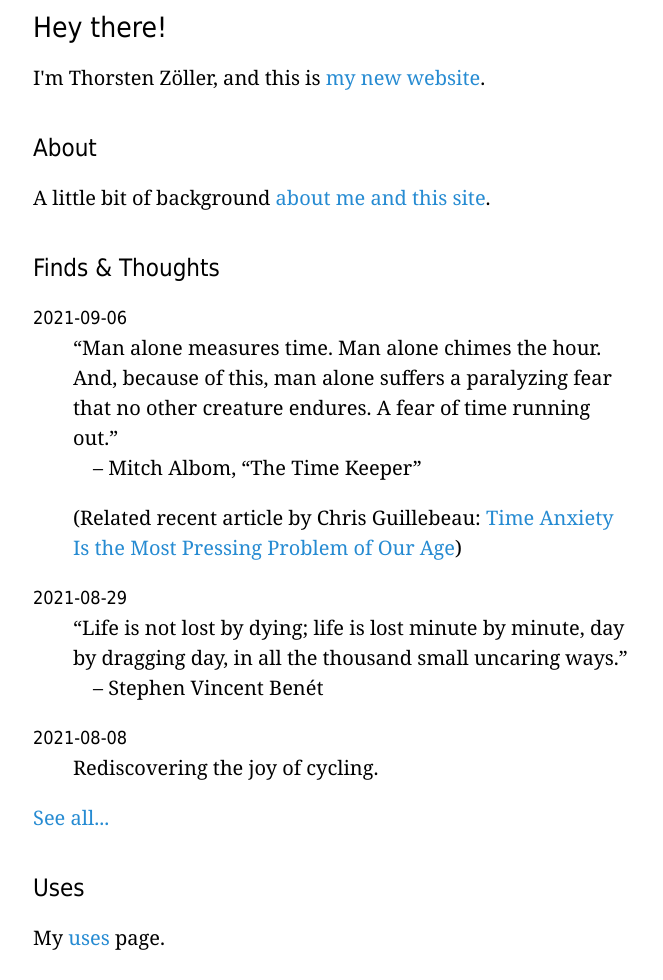
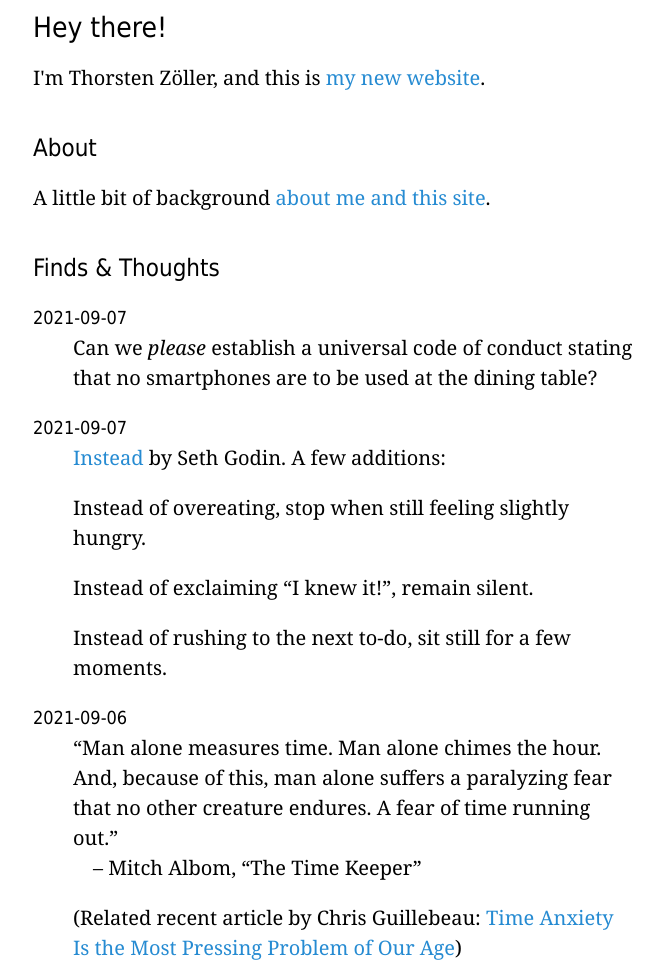
Before and after one commit to thorstenzoeller/thorstenzoeller.github.io, a plain HTML site: page index.html in a window 1280 px wide. Shown: the part 102-1082 px from the top of the page, without its empty margins (307-970 px from the left). Drawn offline with Linux system fonts and the light colour scheme.

Commit message:
Update 'Finds & Thoughts'

```diff
--- a/index.html
+++ b/index.html
@@ -24,6 +24,25 @@
     <h3>Finds &amp; Thoughts</h3>
 
     <dl>
+      <dt class="date">2021-09-07</dt>
+      <dd>
+        <p>Can we <em>please</em> establish a universal code of conduct stating
+        that no smartphones are to be used at the dining table?</p>
+      </dd>
+
+      <dt class="date">2021-09-07</dt>
+      <dd>
+        <p><a href="https://seths.blog/2021/09/instead-2/">Instead</a> by Seth
+        Godin. A few additions:</p>
+
+        <p>Instead of overeating, stop when still feeling slightly hungry.</p>
+
+        <p>Instead of exclaiming &ldquo;I knew it!&rdquo;, remain silent.</p>
+
+        <p>Instead of rushing to the next to-do, sit still for a few
+        moments.</p>
+      </dd>
+
       <dt class="date">2021-09-06</dt>
       <dd>
         <figure class="quote">
@@ -36,20 +55,6 @@
         <p>(Related recent article by Chris Guillebeau: <a
         href="https://chrisguillebeau.com/time-anxiety/">Time Anxiety Is the
         Most Pressing Problem of Our Age</a>)</p>
-      </dd>
-
-      <dt class="date">2021-08-29</dt>
-      <dd>
-        <figure class="quote">
-          <blockquote>Life is not lost by dying; life is lost minute by minute, day by
-          dragging day, in all the thousand small uncaring ways.</blockquote>
-          <figcaption>Stephen Vincent Benét</figcaption>
-        </figure>
-      </dd>
-
-      <dt class="date">2021-08-08</dt>
-      <dd>
-        <p>Rediscovering the joy of cycling.</p>
       </dd>
     </dl>
 
```
Also changed, not shown: finds/index.html (+19 -0 lines).
